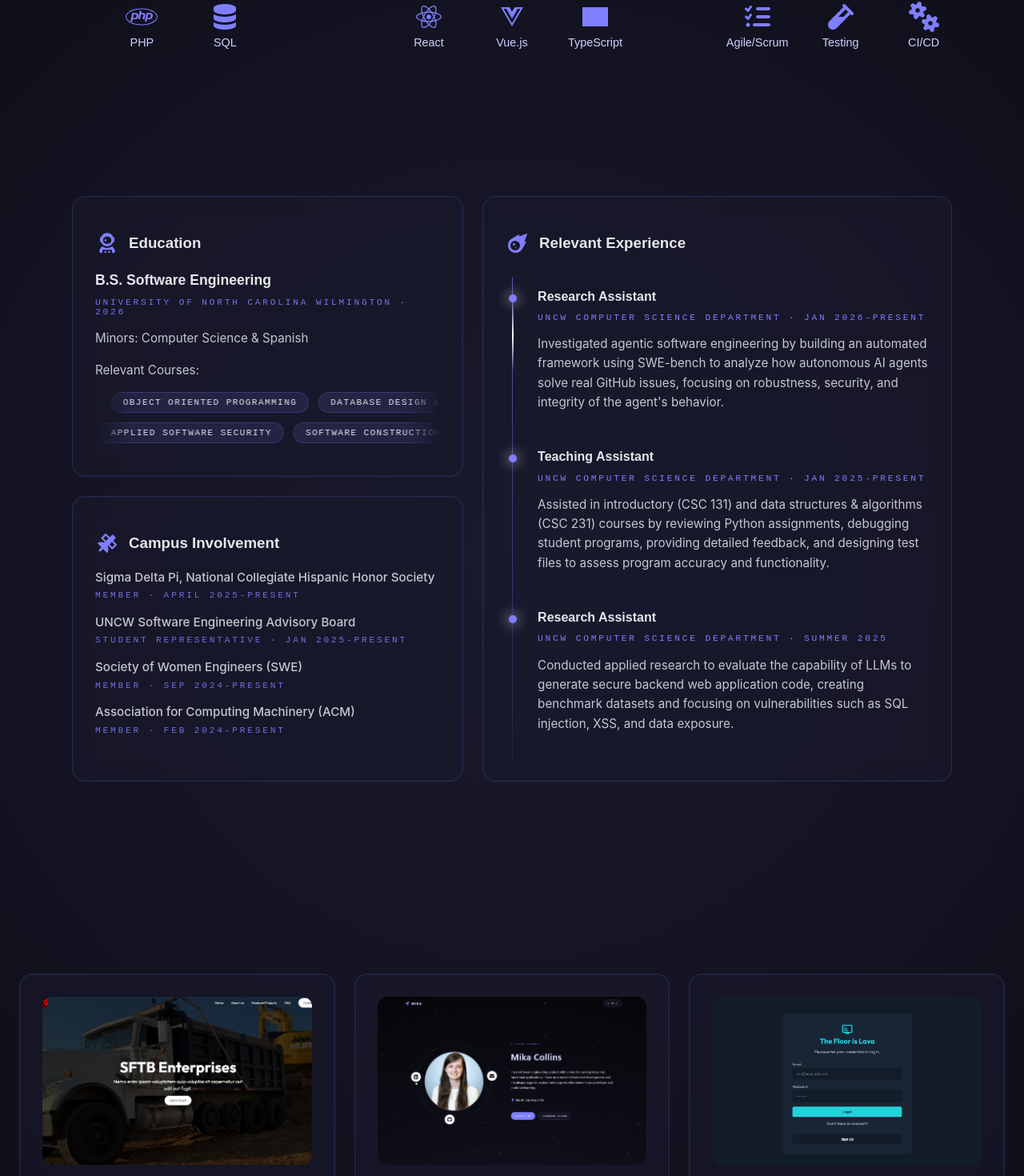
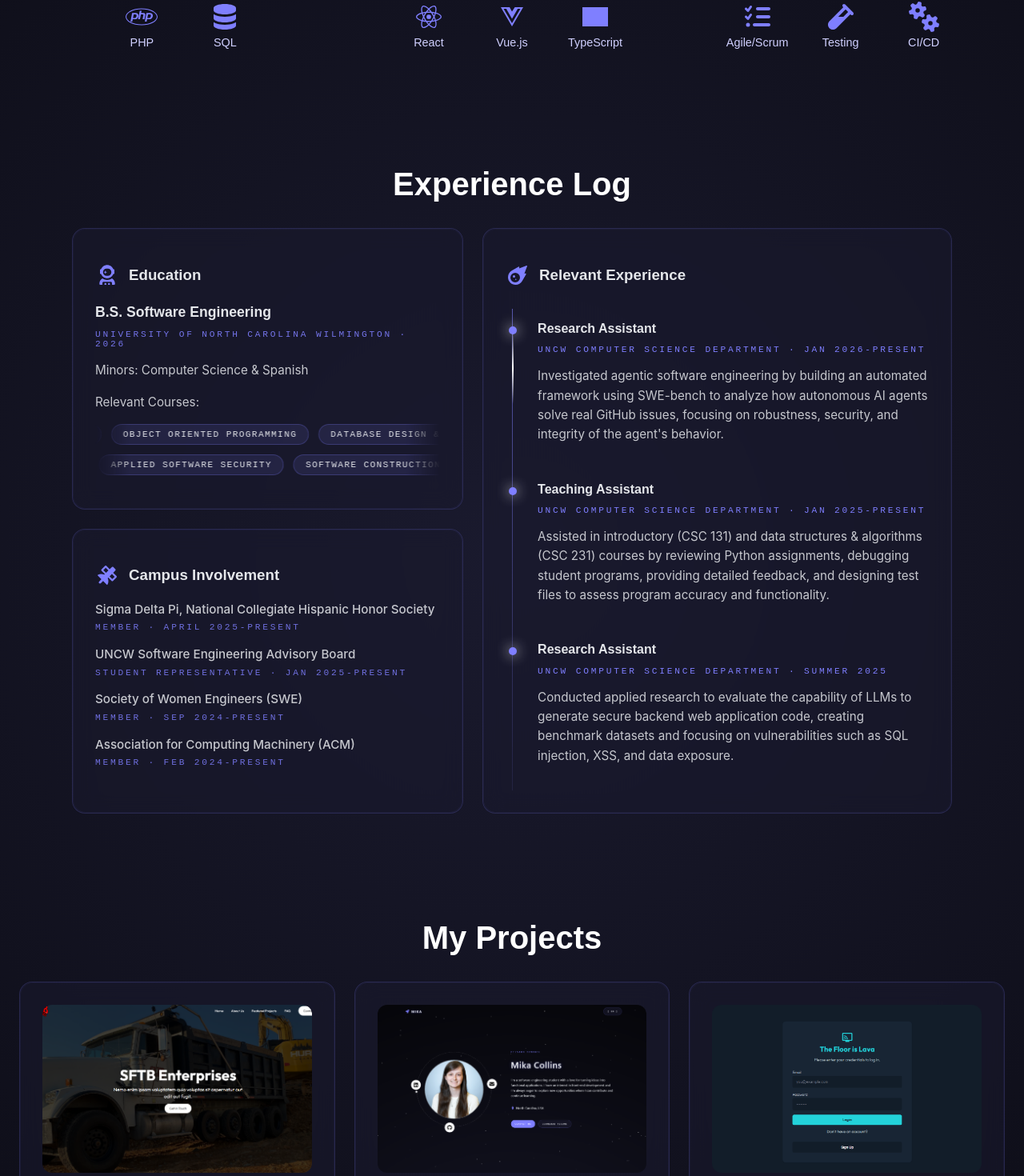
Before and after one commit to mika-collins/mika-collins.github.io, a React (Vite) app: page / in a window 1280 px wide. Shown: the part 1117-2587 px from the top of the page at 80% size. Built offline with nearby package versions, Linux system fonts and the light colour scheme; grey boxes are pictures that could not be loaded.

Commit message:
Added title elements to all page sections

```diff
--- a/src/components/Contact/Contact.css
+++ b/src/components/Contact/Contact.css
@@ -1,21 +1,25 @@
 .contact-section {
   min-height: 90vh;
-  padding-top: 80px; /
+  display: flex;
+  flex-direction: column;
+  align-items: center;
+  justify-content: center;
+  padding: 1rem;
+  gap: 2rem;
 }
 
 /* Root terminal variables */
 :root {
   --terminal-green: #4ade80;
-            --terminal-bg: #052e16;
+  --terminal-bg: #052e16;
 }
 
-/* Page Layout */
-.contact-section {
-  flex: 1;
-  display: flex;
-  align-items: center;
-  justify-content: center;
-  padding: 1rem;
+.section-title {
+  font-family: "Space Grotesk", sans-serif;
+  font-size: 2.5rem;
+  margin-bottom: 1rem;
+  color: #fff;
+  text-align: center;
 }
 
 /* Terminal Container */
--- a/src/components/Contact/Contact.tsx
+++ b/src/components/Contact/Contact.tsx
@@ -58,7 +58,9 @@ const Contact = () => {
   }, [sent, currentLine, isTypingComplete]);
 
   return (
+
     <section className="contact-section">
+      <h2 className="section-title">{t("contact.title")}</h2>
       <div className="terminal-container">
         <div className="terminal-screen">
           {!sent ? (
--- a/src/components/Experience/Experience.css
+++ b/src/components/Experience/Experience.css
@@ -1,6 +1,14 @@
 .experience-section {
   width: 100%;
-  padding: 120px 24px;
+  padding: 50px 24px 0 24px;
+}
+
+.experience-section .section-title {
+  font-family: "Space Grotesk", sans-serif;
+  font-size: 2.5rem;
+  margin-bottom: 2rem;
+  color: #fff;
+  text-align: center;
 }
 
 .experience-container {
--- a/src/components/Experience/Experience.tsx
+++ b/src/components/Experience/Experience.tsx
@@ -9,8 +9,8 @@ const Experience = () => {
 
   return (
     <section className="experience-section" id="experience">
+      <h2 className="section-title">{t("experience.title")}</h2>
       <div className="experience-container">
-
         {/* Education */}
         <div className="bento-card education">
           <div className="section-header">
--- a/src/components/Projects/Projects.css
+++ b/src/components/Projects/Projects.css
@@ -1,6 +1,14 @@
 .projects-section {
   width: 100%;
-  padding: 120px 24px;
+  padding: 100px 24px;
+}
+
+.projects-section .section-title {
+  font-family: "Space Grotesk", sans-serif;
+  font-size: 2.5rem;
+  margin-bottom: 2rem;
+  color: #fff;
+  text-align: center;
 }
 
 .projects-container {
--- a/src/components/Projects/Projects.tsx
+++ b/src/components/Projects/Projects.tsx
@@ -32,6 +32,7 @@ const Projects = () => {
 
   return (
     <section className="projects-section" id="projects">
+      <h2 className="section-title">{t("projects.title")}</h2>
       <div className="projects-container">
         {projects.slice(0, visibleCount).map((project, index) => (
           <div className="bento-card project-card" key={index}>
--- a/src/i18n/en.ts
+++ b/src/i18n/en.ts
@@ -21,7 +21,7 @@ const en = {
     },
   },
 
-    // Technologies section
+  // Technologies section
   technologies: {
     title: "My Tech Stack",
     categories: {
@@ -33,6 +33,9 @@ const en = {
 
     // Experience section
     experience: {
+      title: "Experience Log",
+
+      // Education subsection
       education: {
         label: "Education",
         degree: "B.S. Software Engineering",
@@ -50,6 +53,7 @@ const en = {
         ]
       },
 
+      // Work Experience subsection
       work: {
         label: "Relevant Experience",
         positions: [
@@ -71,6 +75,7 @@ const en = {
         ]
       },
 
+      // Campus Involvement subsection
       societies: {
         label: "Campus Involvement",
         list: [
@@ -96,6 +101,7 @@ const en = {
 
     // Projects section
     projects: {
+      title: "My Projects",
       viewLess: "View Less",
       viewMore: "View More ({{count}})",
       list: [
@@ -153,6 +159,7 @@ const en = {
     },
 
     contact: {
+      title: "Contact Me",
       header: "COMMUNICATION MODULE V.2.0 - STATUS: ONLINE",
       fields: {
         name: {
--- a/src/i18n/es.ts
+++ b/src/i18n/es.ts
@@ -33,6 +33,9 @@ const es = {
 
   // Experience section
     experience: {
+      title: "Registro de Experiencia",
+
+      // Education subsection
       education: {
         label: "Educación",
         degree: "B.S. Ingeniería de Software",
@@ -50,6 +53,7 @@ const es = {
         ]
       },
 
+      // Work Experience subsection
       work: {
         label: "Experiencia Relevante",
         positions: [
@@ -71,6 +75,7 @@ const es = {
         ]
       },
 
+      // Campus Involvement subsection
       societies: {
         label: "Participación en el Campus",
         list: [
@@ -96,6 +101,7 @@ const es = {
 
     // Projects section
     projects: {
+      title: "Mis Proyectos",
       viewLess: "Ver Menos",
       viewMore: "Ver Más ({{count}})",
       list: [
@@ -153,6 +159,7 @@ const es = {
     },
 
     contact: {
+      title: "Contáctame",
       header: "MÓDULO DE COMUNICACIÓN V.2.0 - ESTADO: EN LÍNEA",
       fields: {
         name: {
```
